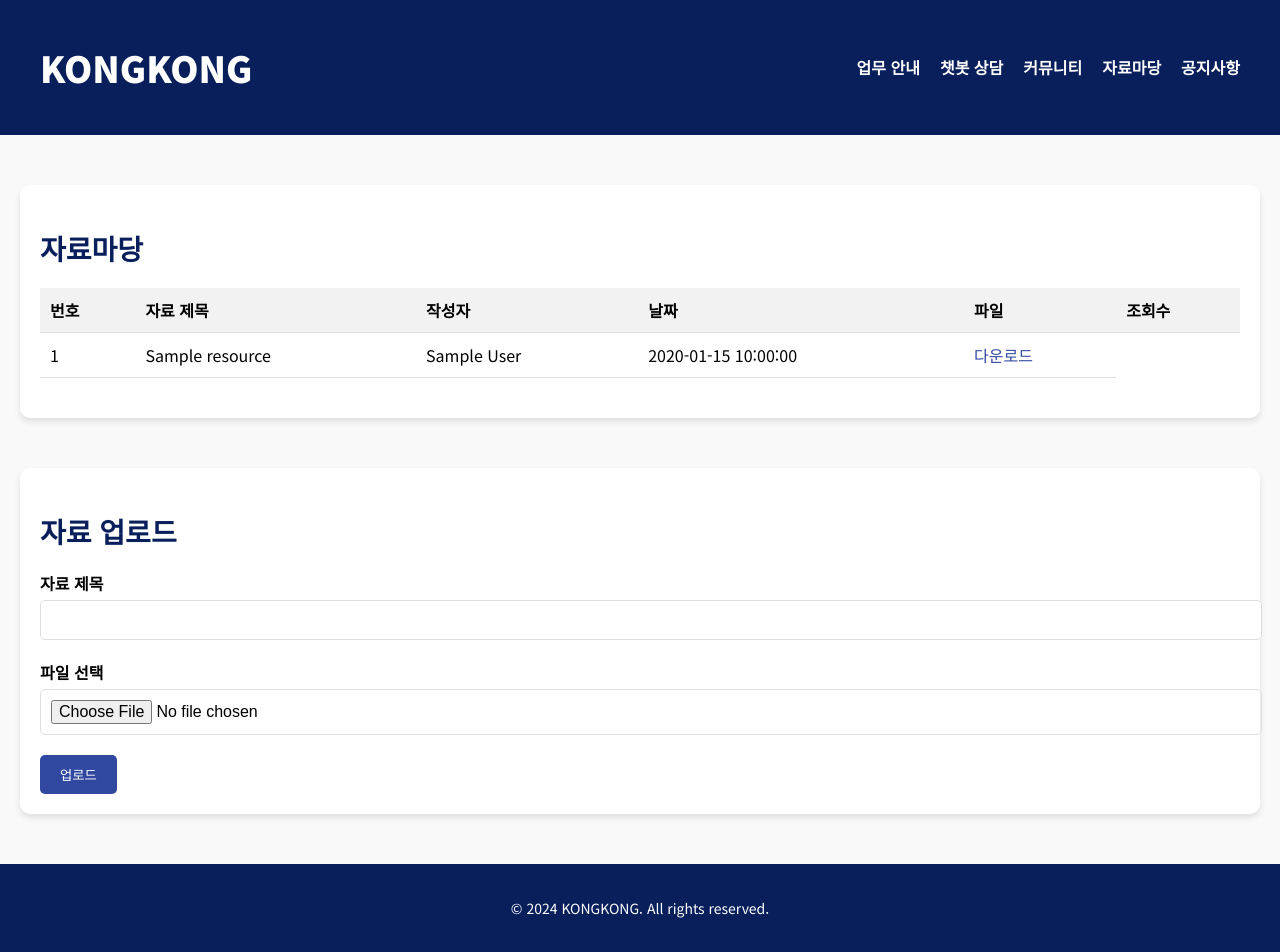
After one commit to ksw222/kongkong, a PHP site: page /resource_page2.php in a window 1280 px wide. The commit adds this page. Run offline with PHP 8.4, Linux system fonts and the light colour scheme; tables that the repository leaves empty or names only in its code hold one stand-in row (values such as "Sample post").

Commit message:
Add files via upload

```diff
--- a/kongkong/Business_information.html
+++ b/kongkong/Business_information.html
@@ -5,12 +5,12 @@
     <meta name="viewport" content="width=device-width, initial-scale=1.0">
     <title>업무 안내 - KONGKONG</title>
     <link href="https://fonts.googleapis.com/css2?family=Roboto:wght@400;700&display=swap" rel="stylesheet">
-    <link rel="stylesheet" href="Business_information.css">
+    <link rel="stylesheet" href="Business_information.css"> <!-- CSS 파일 연결 -->
 </head>
 <body>
     <header>
         <div class="container">
-            <h1><a href="kongkong1.php">KONGKONG</a></h1>
+            <h1><a href="kongkong1.html">KONGKONG</a></h1>
             <nav>
                 <ul>
                     <li><a href="Business_information.html">업무 안내</a></li>
@@ -18,12 +18,10 @@
                     <li><a href="community_main.html">커뮤니티</a></li>
                     <li><a href="resources_page.html">자료마당</a></li>
                     <li><a href="notification.html">공지사항</a></li>
-                    <li><a href="login.html" class="login-btn">Sign In</a></li>
                 </ul>
             </nav>
         </div>
     </header>
-
 
     <main>
         <section class="guide">
--- a/kongkong/chatbot_page.html
+++ b/kongkong/chatbot_page.html
@@ -10,15 +10,14 @@
 <body>
     <header>
         <div class="container">
-            <h1><a href="kongkong1.php">KONGKONG</a></h1>
+            <h1><a href="kongkong1.html">KONGKONG</a></h1>
             <nav>
                 <ul>
                     <li><a href="Business_information.html">업무 안내</a></li>
                     <li><a href="chatbot_page.html">챗봇 상담</a></li>
                     <li><a href="community_main.html">커뮤니티</a></li>
-                    <li><a href="resources_page.html">자료마당</a></li>
+                    <li><a href="resource_page2.php">자료마당</a></li>
                     <li><a href="notification.html">공지사항</a></li>
-                    <li><a href="login.html" class="login-btn">Sign In</a></li>
                 </ul>
             </nav>
         </div>
--- a/kongkong/community_main.html
+++ b/kongkong/community_main.html
@@ -10,20 +10,19 @@
 <body>
     <header>
         <div class="container">
-            <h1><a href="kongkong1.php">KONGKONG</a></h1>
+            <h1><a href="kongkong1.html">KONGKONG</a></h1>
             <nav>
                 <ul>
                     <li><a href="Business_information.html">업무 안내</a></li>
                     <li><a href="chatbot_page.html">챗봇 상담</a></li>
                     <li><a href="community_main.html">커뮤니티</a></li>
-                    <li><a href="resources_page.html">자료마당</a></li>
+                    <li><a href="resource_page2.php">자료마당</a></li>
                     <li><a href="notification.html">공지사항</a></li>
                     <li><a href="login.html" class="login-btn">Sign In</a></li>
                 </ul>
             </nav>
         </div>
     </header>
-
     <main>
         <section class="post-list">
             <h2>커뮤니티 게시글</h2>
--- a/kongkong/community_main1.html
+++ b/kongkong/community_main1.html
@@ -10,13 +10,13 @@
 <body>
     <header>
         <div class="container">
-            <h1><a href="kongkong1.php">KONGKONG</a></h1>
+            <h1><a href="kongkong1.html">KONGKONG</a></h1>
             <nav>
                 <ul>
                     <li><a href="Business_information.html">업무 안내</a></li>
                     <li><a href="chatbot_page.html">챗봇 상담</a></li>
                     <li><a href="community_main.html">커뮤니티</a></li>
-                    <li><a href="resources_page.html">자료마당</a></li>
+                    <li><a href="resource_page2.php">자료마당</a></li>
                     <li><a href="notification.html">공지사항</a></li>
                 </ul>
             </nav>
--- a/kongkong/community_writing.html
+++ b/kongkong/community_writing.html
@@ -10,13 +10,13 @@
 <body>
     <header>
         <div class="container">
-            <h1><a href="kongkong1.php">KONGKONG</a></h1>
+            <h1><a href="kongkong1.html">KONGKONG</a></h1>
             <nav>
                 <ul>
                     <li><a href="Business_information.html">업무 안내</a></li>
                     <li><a href="chatbot_page.html">챗봇 상담</a></li>
                     <li><a href="community_main.html">커뮤니티</a></li>
-                    <li><a href="resources_page.html">자료마당</a></li>
+                    <li><a href="resource_page2.php">자료마당</a></li>
                     <li><a href="notification.html">공지사항</a></li>
                 </ul>
             </nav>
--- /dev/null
+++ b/kongkong/info.php
@@ -0,0 +1,3 @@
+<?php
+phpinfo();
+?>
--- a/kongkong/kongkong1.html
+++ b/kongkong/kongkong1.html
@@ -16,7 +16,7 @@
                     <li><a href="Business_information.html">업무 안내</a></li>
                     <li><a href="chatbot_page.html">챗봇 상담</a></li>
                     <li><a href="community_main.html">커뮤니티</a></li>
-                    <li><a href="resources_page.html">자료마당</a></li>
+                    <li><a href="resource_page2.php">자료마당</a></li>
                     <li><a href="notification.html">공지사항</a></li>
                 </ul>
             </nav>
--- a/kongkong/notification.html
+++ b/kongkong/notification.html
@@ -10,13 +10,13 @@
 <body>
     <header>
         <div class="container">
-            <h1><a href="kongkong1.php">KONGKONG</a></h1>
+            <h1><a href="kongkong1.html">KONGKONG</a></h1>
             <nav>
                 <ul>
                     <li><a href="Business_information.html">업무 안내</a></li>
                     <li><a href="chatbot_page.html">챗봇 상담</a></li>
                     <li><a href="community_main.html">커뮤니티</a></li>
-                    <li><a href="resources_page.html">자료마당</a></li>
+                    <li><a href="resource_page2.php">자료마당</a></li>
                     <li><a href="notification.html">공지사항</a></li>
                 </ul>
             </nav>
--- a/kongkong/notification_deftail2.html
+++ b/kongkong/notification_deftail2.html
@@ -10,13 +10,13 @@
 <body>
     <header>
         <div class="container">
-            <h1><a href="kongkong1.php">KONGKONG</a></h1>
+            <h1><a href="index.html">KONGKONG</a></h1>
             <nav>
                 <ul>
                     <li><a href="Business_information.html">업무 안내</a></li>
                     <li><a href="chatbot_page.html">챗봇 상담</a></li>
                     <li><a href="community_main.html">커뮤니티</a></li>
-                    <li><a href="resources_page.html">자료마당</a></li>
+                    <li><a href="resource_page2.php">자료마당</a></li>
                     <li><a href="notification.html">공지사항</a></li>
                 </ul>
             </nav>
--- a/kongkong/notification_detail.html
+++ b/kongkong/notification_detail.html
@@ -10,13 +10,13 @@
 <body>
     <header>
         <div class="container">
-            <h1><a href="kongkong1.php">KONGKONG</a></h1>
+            <h1><a href="index.html">KONGKONG</a></h1>
             <nav>
                 <ul>
                     <li><a href="Business_information.html">업무 안내</a></li>
                     <li><a href="chatbot_page.html">챗봇 상담</a></li>
                     <li><a href="community_main.html">커뮤니티</a></li>
-                    <li><a href="resources_page.html">자료마당</a></li>
+                    <li><a href="resource_page2.php">자료마당</a></li>
                     <li><a href="notification.html">공지사항</a></li>
                 </ul>
             </nav>
--- a/kongkong/notification_detail3.html
+++ b/kongkong/notification_detail3.html
@@ -10,13 +10,13 @@
 <body>
     <header>
         <div class="container">
-            <h1><a href="kongkong1.php">KONGKONG</a></h1>
+            <h1><a href="index.html">KONGKONG</a></h1>
             <nav>
                 <ul>
                     <li><a href="Business_information.html">업무 안내</a></li>
                     <li><a href="chatbot_page.html">챗봇 상담</a></li>
                     <li><a href="community_main.html">커뮤니티</a></li>
-                    <li><a href="resources_page.html">자료마당</a></li>
+                    <li><a href="resource_page2.php">자료마당</a></li>
                     <li><a href="notification.html">공지사항</a></li>
                 </ul>
             </nav>
--- /dev/null
+++ b/kongkong/resource_page2.php
@@ -0,0 +1,110 @@
+<?php
+error_reporting(E_ALL);
+ini_set('display_errors', 1);
+
+
+
+$servername = "localhost";
+$username = "root";
+$password = ""; // XAMPP 기본 비밀번호
+$dbname = "kongkong_db"; // 데이터베이스 이름
+$port = 3307;
+
+// 데이터베이스 연결
+$conn = new mysqli($servername, $username, $password, $dbname, $port);
+
+// 연결 확인
+if ($conn->connect_error) {
+    die("Connection failed: " . $conn->connect_error);
+}
+?>
+
+<!DOCTYPE html>
+<html lang="ko">
+<head>
+    <meta charset="UTF-8">
+    <meta name="viewport" content="width=device-width, initial-scale=1.0">
+    <title> KONGKONG 자료마당</title>
+    <link href="https://fonts.googleapis.com/css2?family=Noto+Sans+KR:wght@400;500;700;900&display=swap" rel="stylesheet">
+    <link rel="stylesheet" href="resources.css">
+</head>
+<body>
+    <header>
+        <div class="container">
+            <h1><a href="kongkong1.html">KONGKONG</a></h1>
+            <nav>
+                <ul>
+                    <li><a href="kongkong1.html">업무 안내</a></li>
+                    <li><a href="chatbot_page.html">챗봇 상담</a></li>
+                    <li><a href="community_main.html">커뮤니티</a></li>
+                    <li><a href="resource_page2.php">자료마당</a></li>
+                    <li><a href="notification.html">공지사항</a></li>
+                </ul>
+            </nav>
+        </div>
+    </header>
+
+    <main>
+        <section class="resources-list">
+            <h2>자료마당</h2>
+            <table>
+                <thead>
+                    <tr>
+                        <th>번호</th>
+                        <th>자료 제목</th>
+                        <th>작성자</th>
+                        <th>날짜</th>
+                        <th>파일</th>
+                        <th>조회수</th>
+                    </tr>
+                </thead>
+                <tbody>
+                    <?php
+                    $sql = "SELECT id, title, author, upload_date, file_path FROM resources ORDER BY id DESC";
+                    $result = $conn->query($sql);
+                    if ($result->num_rows > 0) {
+                        while ($row = $result->fetch_assoc()) {
+                            echo "<tr>";
+                            echo "<td>" . $row['id'] . "</td>";
+                            echo "<td>" . htmlspecialchars($row['title']) . "</td>";
+                            echo "<td>" . htmlspecialchars($row['author']) . "</td>";
+                            echo "<td>" . htmlspecialchars($row['upload_date']) . "</td>";
+                            echo "<td><a href='" . htmlspecialchars($row['file_path']) . "' download>다운로드</a></td>";
+                            echo "</tr>";
+                        }
+                    } else {
+                        echo "<tr><td colspan='5'>자료가 없습니다.</td></tr>";
+                    }
+                    ?>
+                </tbody>
+            </table>
+        </section>
+
+        <section class="upload-section">
+            <h2>자료 업로드</h2>
+            <form action="resources_1.php" method="post" enctype="multipart/form-data">
+                <div class="form-group">
+                    <label for="title">자료 제목</label>
+                    <input type="text" id="title" name="title" required>
+                </div>
+                <div class="form-group">
+                    <label for="file">파일 선택</label>
+                    <input type="file" id="file" name="file" required>
+                </div>
+                <button type="submit" class="submit-btn">업로드</button>
+            </form>
+        </section>
+    </main>
+
+    <footer>
+        <div class="footer-content">
+            <p>&copy; 2024 KONGKONG. All rights reserved.</p>
+        </div>
+    </footer>
+
+</body>
+</html>
+
+<?php
+$conn->close();
+?>
```
Also changed, not shown: kongkong/chatbot.css (+5 -6 lines), kongkong/resources_1.php (added, +56 -0 lines).
